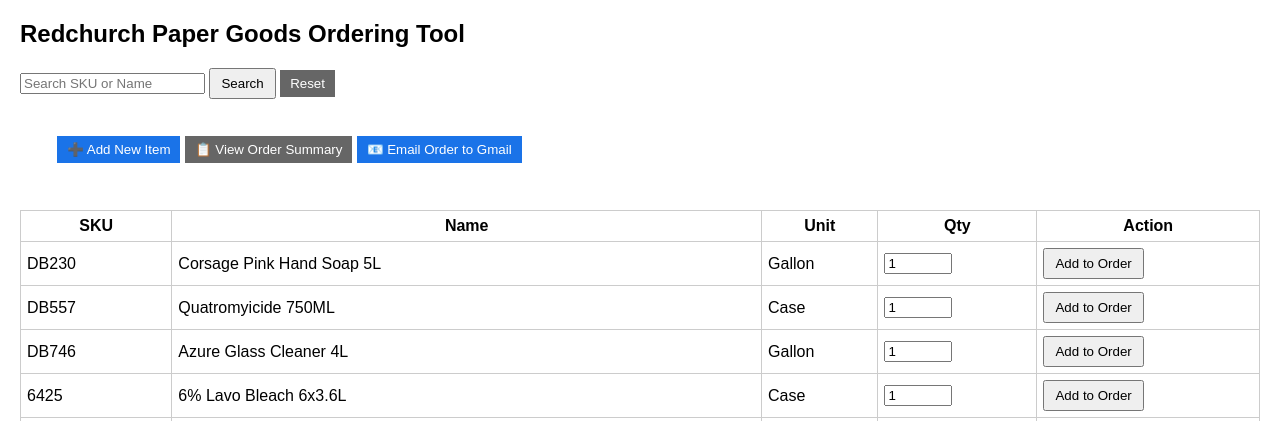
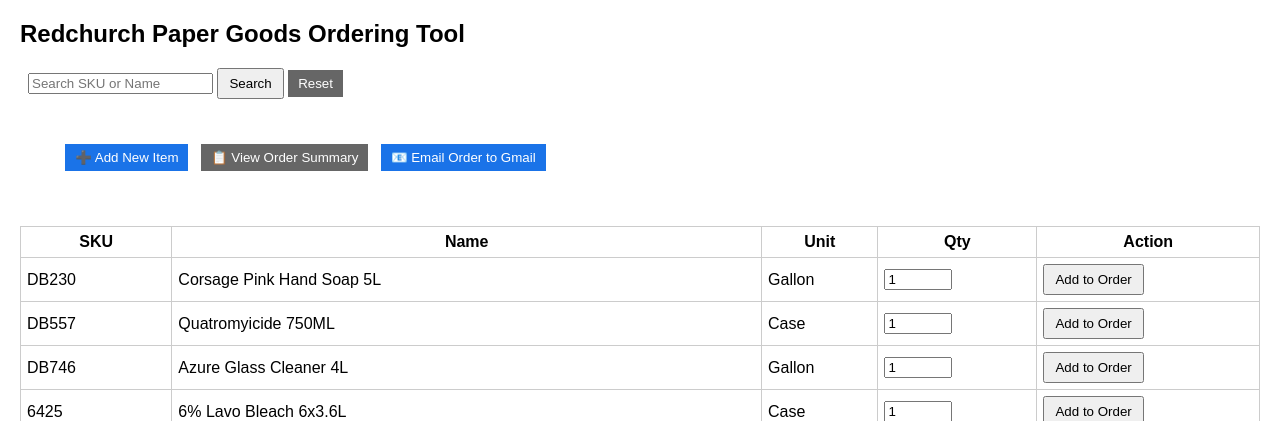
Before and after one commit to joacotol/redchurch_inventory_system, a Flask app: page / in a window 1280 px wide. Shown: the top 421 px of the page. Run offline with Flask 3, Linux system fonts and the light colour scheme.

Commit message:
made minor changes to the look for the button placements

```diff
--- a/static/styles.css
+++ b/static/styles.css
@@ -1,6 +1,14 @@
 body {
   font-family: Arial;
   margin: 20px;
+}
+
+.search-bar {
+  margin: 0px 8px;
+}
+
+.search-btn {
+  padding: 6px 10px;
 }
 button {
   padding: 6px 10px;
@@ -9,6 +17,7 @@ button {
   background: #1a73e8;
   color: #fff;
   border: none;
+  margin: 8px;
 }
 .secondary-btn {
   background: #666;
--- a/templates/index.html
+++ b/templates/index.html
@@ -19,7 +19,7 @@
         placeholder="Search SKU or Name"
         value="{{ query }}"
     >
-    <button type="submit">Search</button>
+    <button type="submit" class="search-btn">Search</button>
     <button type="button" class="secondary-btn" id="resetSearchBtn">
         Reset
     </button>
```
